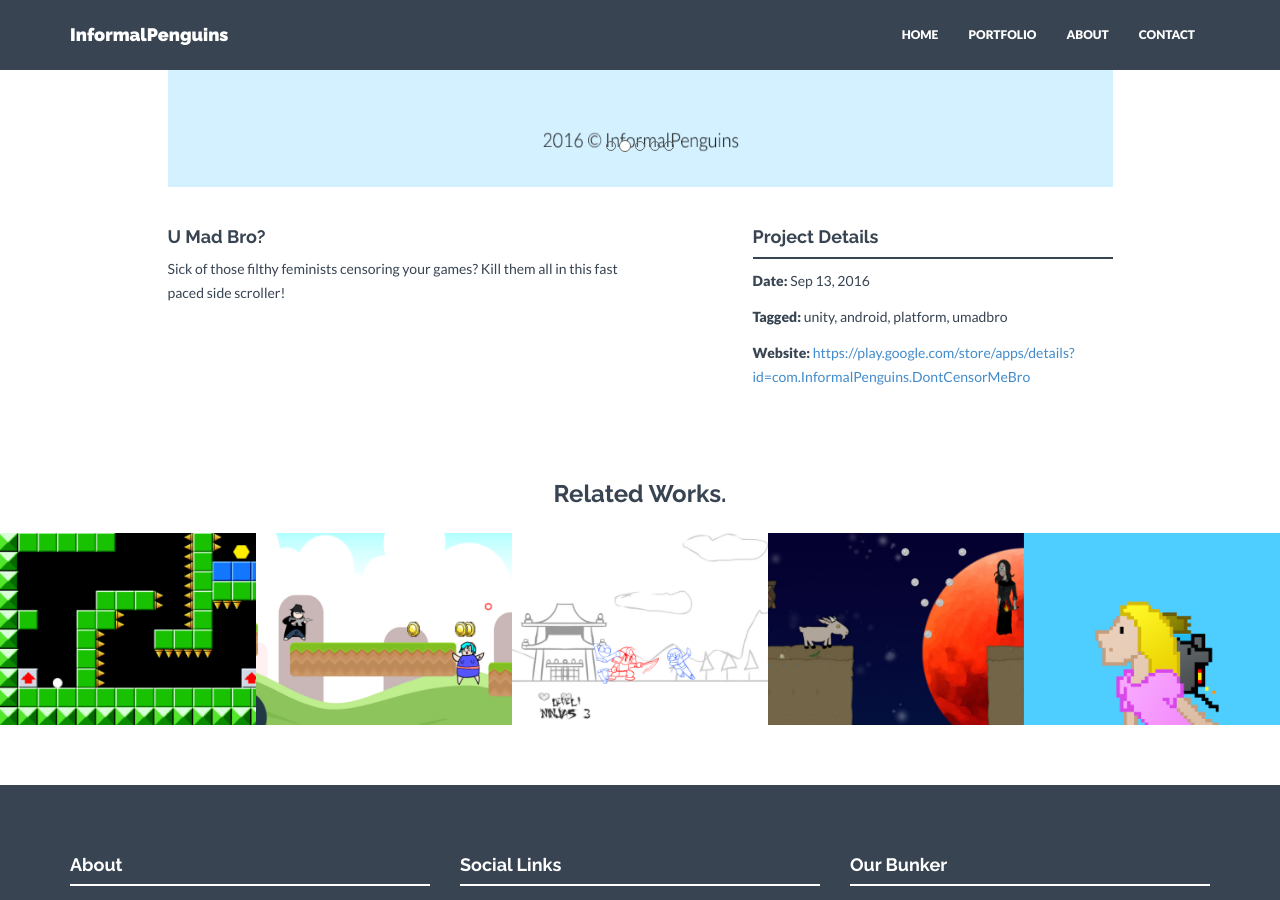
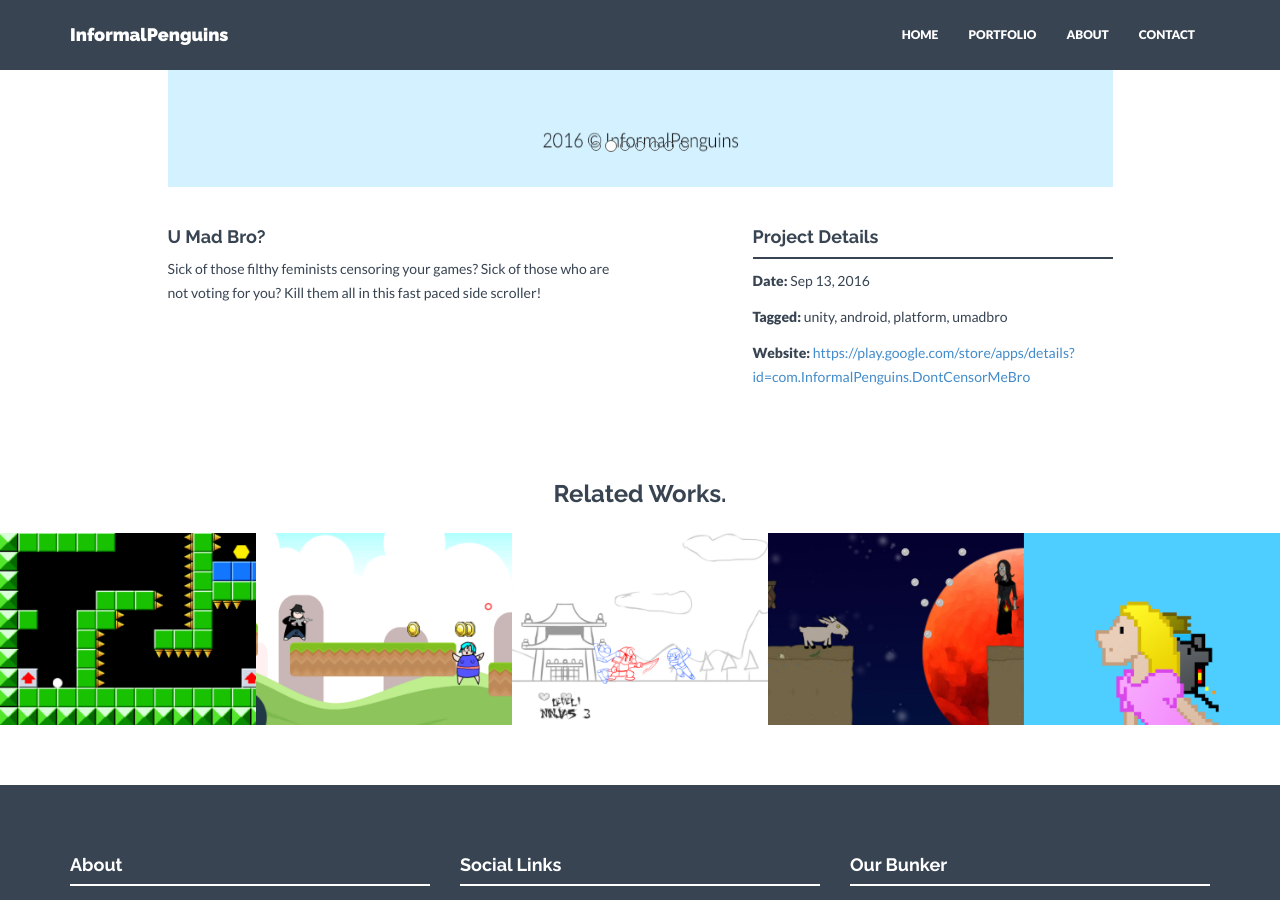
Before and after one commit to InformalPenguins/informalpenguins.github.io, a Jekyll site: the page built from _posts/project/2016-09-14-u-mad-bro.markdown, in a window 1280 px wide and 900 px high, scrolled down 639 px. Built offline with Jekyll 4.4.1, drawn with Linux system fonts in a browser that asks for light colours; nearby versions of some CDN libraries.

Commit message:
updating umad,bro

```diff
--- a/_posts/project/2016-09-14-u-mad-bro.markdown
+++ b/_posts/project/2016-09-14-u-mad-bro.markdown
@@ -12,8 +12,10 @@
 - umadbro_3.png
 - umadbro_4.png
 - umadbro_5.png
+- umadbro_6.png
+- umadbro_7.png
 tagged: unity, android, platform, umadbro
 website: https://play.google.com/store/apps/details?id=com.InformalPenguins.DontCensorMeBro
 ---
 #### U Mad Bro?
-Sick of those filthy feminists censoring your games? Kill them all in this fast paced side scroller!
+Sick of those filthy feminists censoring your games? Sick of those who are not voting for you? Kill them all in this fast paced side scroller!
```
Also changed, not shown: assets/img/project/carousel/umadbro_1.png, assets/img/project/carousel/umadbro_2.png, assets/img/project/carousel/umadbro_3.png, assets/img/project/carousel/umadbro_4.png, assets/img/project/carousel/umadbro_5.png, assets/img/project/carousel/umadbro_6.png (added), assets/img/project/carousel/umadbro_7.png (added).
